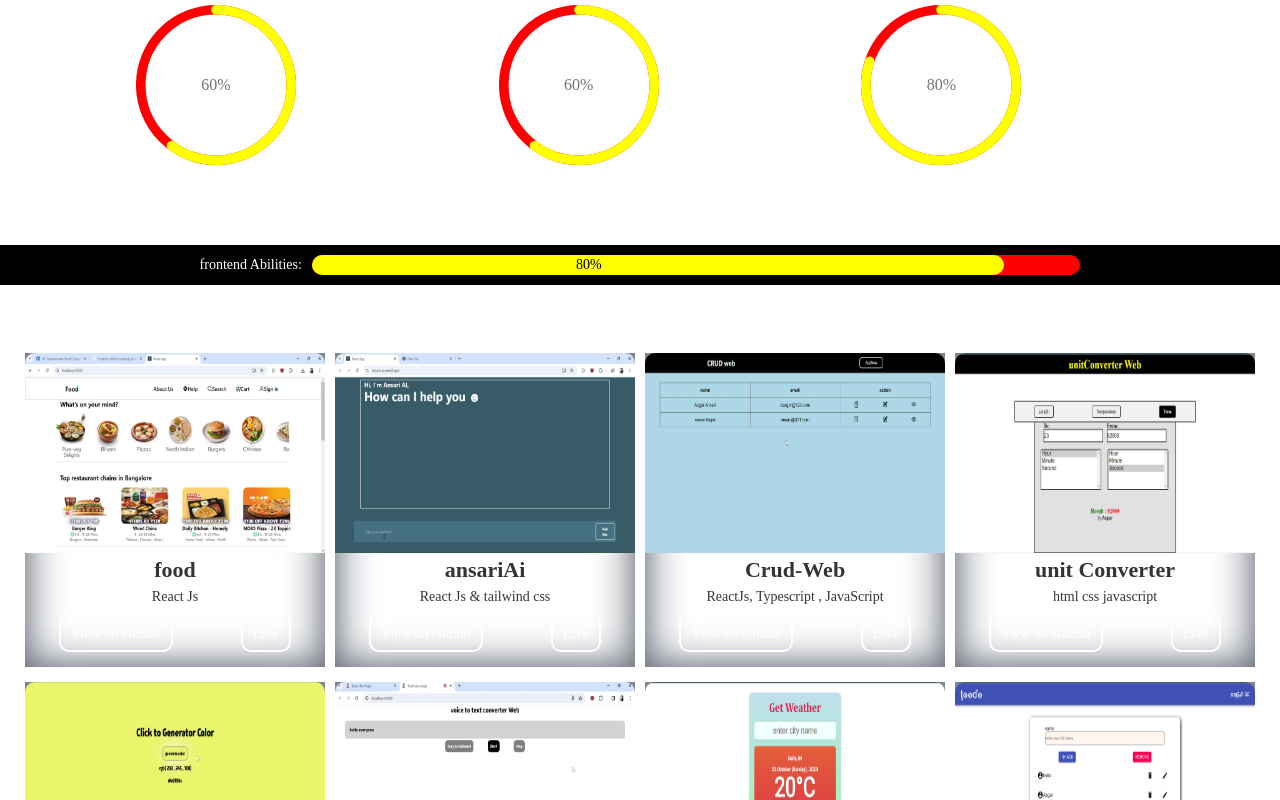
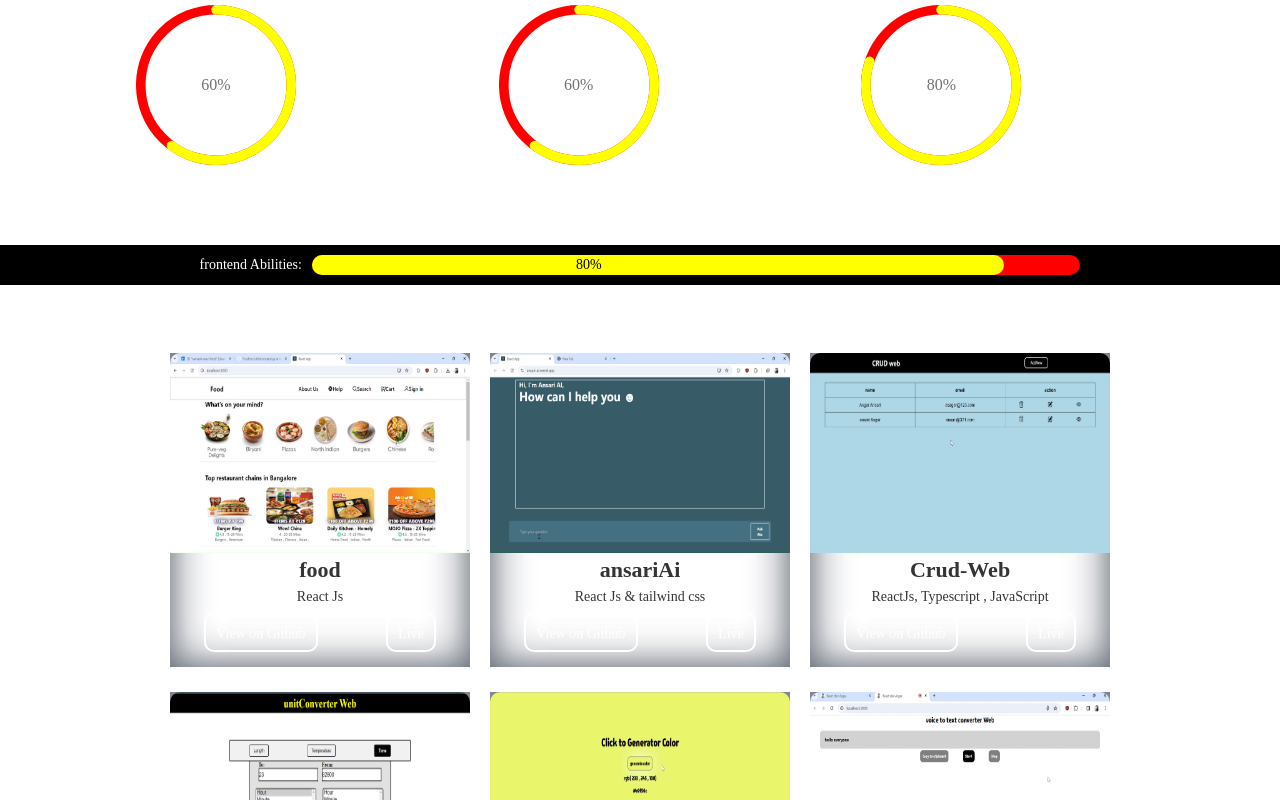
Before and after one commit to asgardev119/Portfolio, a React (Create React App) app: page / in a window 1280 px wide. Shown: the part 2000-2800 px from the top of the page. Built offline with nearby package versions, Linux system fonts and the light colour scheme.

Commit message:
ui update

```diff
--- a/public/index.html
+++ b/public/index.html
@@ -2,14 +2,14 @@
 <html lang="en">
   <head>
     <meta charset="utf-8" />
-    <link rel="icon" href="%PUBLIC_URL%/favicon.ico" />
+    <link rel="icon" href="/images/asgar.png" />
     <meta name="viewport" content="width=device-width, initial-scale=1" />
     <meta name="theme-color" content="#000000" />
     <meta
       name="description"
       content="Web site created using create-react-app"
     />
-    <link rel="apple-touch-icon" href="%PUBLIC_URL%/logo192.png" />
+    <link rel="apple-touch-icon" href="/images/asgar.png" />
     <!--
       manifest.json provides metadata used when your web app is installed on a
       user's mobile device or desktop. See https://developers.google.com/web/fundamentals/web-app-manifest/
@@ -27,7 +27,7 @@
     <link rel="preconnect" href="https://fonts.googleapis.com" />
     <link rel="preconnect" href="https://fonts.gstatic.com" crossorigin />
 
-    <title>React App</title>
+    <title>Asgar-Portfolio</title>
   </head>
   <body>
     <noscript>You need to enable JavaScript to run this app.</noscript>
--- a/src/styles/projects.css
+++ b/src/styles/projects.css
@@ -14,10 +14,12 @@
 .containerdiv {
   min-height: 100vh;
   height: auto;
+  width: 80%;
   display: flex;
+  margin: auto;
+  justify-content: space-between;
+  gap: 20px;
   flex-wrap: wrap;
-  gap: 10px;
-  /* background-color: black; */
 }
 .projectsBox {
   height: auto;
@@ -39,7 +41,7 @@
   border: 2px solid #fff;
   padding: 2px 2px;
   height: auto;
-  /* width: 400px; */
+
 }
 
 .projectsBox img {
```
